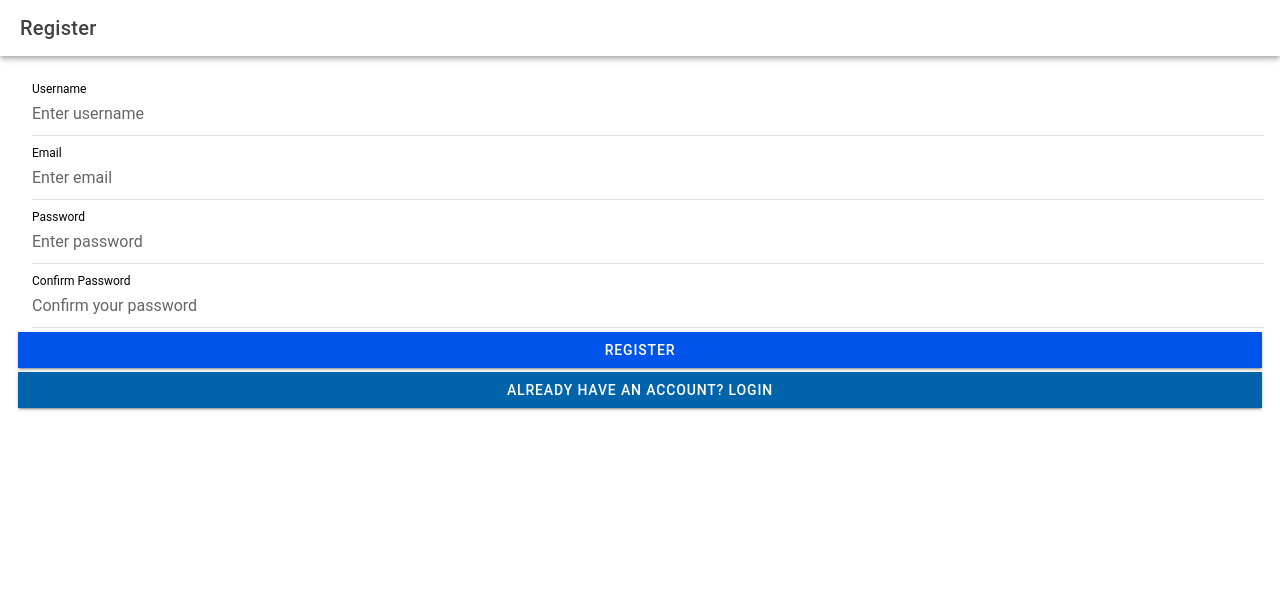
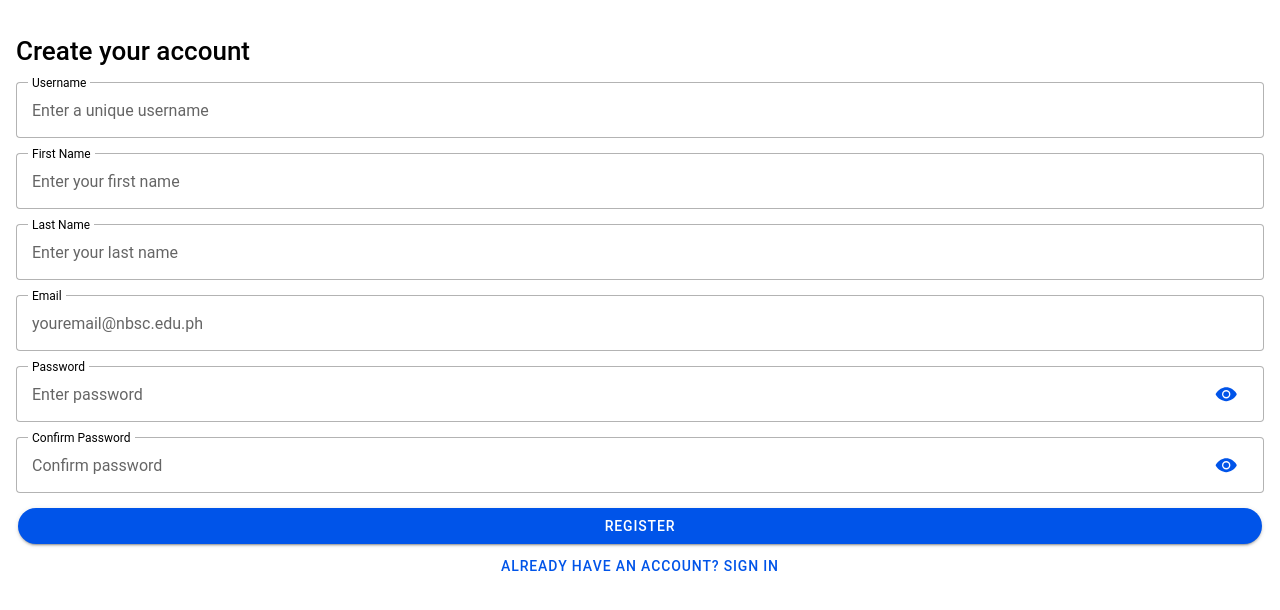
Before and after one commit to GayanganJanice/it35-lab, a React (Vite) app: page /it35-lab/register in a window 1280 px wide. Shown: the top 610 px of the page. Built offline with nearby package versions, Linux system fonts and the light colour scheme; no server answers.

Commit message:
changes files for auth

```diff
--- a/src/pages/Register.tsx
+++ b/src/pages/Register.tsx
@@ -1,114 +1,171 @@
+import React, { useState } from 'react';
 import {
     IonButton,
     IonContent,
-    IonHeader,
     IonInput,
-    IonItem,
-    IonLabel,
+    IonInputPasswordToggle,
     IonPage,
     IonTitle,
-    IonToolbar,
-    useIonRouter,
-    IonToast, // Import IonToast
-  } from "@ionic/react";
-  import { useState } from "react";
+    IonModal,
+    IonText,
+    IonCard,
+    IonCardContent,
+    IonCardHeader,
+    IonCardSubtitle,
+    IonCardTitle,
+    IonAlert,
+} from '@ionic/react';
+import { supabase } from '../utils/supabaseClient';
+import bcrypt from 'bcryptjs';
+
+// Reusable Alert Component
+const AlertBox: React.FC<{ message: string; isOpen: boolean; onClose: () => void }> = ({ message, isOpen, onClose }) => {
+  return (
+    <IonAlert
+      isOpen={isOpen}
+      onDidDismiss={onClose}
+      header="Notification"
+      message={message}
+      buttons={['OK']}
+    />
+  );
+};
 
 const Register: React.FC = () => {
-    const navigation = useIonRouter();
-    const [username, setUsername] = useState("");
-    const [email, setEmail] = useState("");
-    const [password, setPassword] = useState("");
-    const [confirmPassword, setConfirmPassword] = useState("");
-    const [showToast, setShowToast] = useState(false); // State to control the toast visibility
+    const [username, setUsername] = useState('');
+    const [firstName, setFirstName] = useState('');
+    const [lastName, setLastName] = useState('');
+    const [email, setEmail] = useState('');
+    const [password, setPassword] = useState('');
+    const [confirmPassword, setConfirmPassword] = useState('');
+    const [showVerificationModal, setShowVerificationModal] = useState(false);
+    const [showSuccessModal, setShowSuccessModal] = useState(false);
+    const [alertMessage, setAlertMessage] = useState('');
+    const [showAlert, setShowAlert] = useState(false);
 
-    const doRegister = () => {
-      // Basic validation for password match
-      if (password !== confirmPassword) {
-        alert("Passwords do not match");
+    const handleOpenVerificationModal = () => {
+        if (!email.endsWith("@nbsc.edu.ph")) {
+            setAlertMessage("Only @nbsc.edu.ph emails are allowed to register.");
+            setShowAlert(true);
             return;
         }
 
-      // Show the toast after successful registration
-      setShowToast(true);
+        if (password !== confirmPassword) {
+            setAlertMessage("Passwords do not match.");
+            setShowAlert(true);
+            return;
+        }
 
-      // Log the user information (you can replace this with actual registration logic)
-      console.log("Register button clicked");
-      console.log("Username:", username);
-      console.log("Email:", email);
-      console.log("Password:", password);
-
-      // After successful registration, navigate to the login page (or home page)
-      setTimeout(() => {
-        navigation.push("/login", "forward", "replace"); // Navigate to login page
-      }, 2000); // 2-second delay to show the toast
+        setShowVerificationModal(true);
     };
 
-    const navigateToLogin = () => {
-      navigation.push("/login"); // Navigate back to Login page
+    const doRegister = async () => {
+        setShowVerificationModal(false);
+
+        try {
+            // Sign up in Supabase authentication
+            const { data, error } = await supabase.auth.signUp({ email, password });
+
+            if (error) {
+                throw new Error("Account creation failed: " + error.message);
+            }
+
+            // Hash password before storing in the database
+            const salt = await bcrypt.genSalt(10);
+            const hashedPassword = await bcrypt.hash(password, salt);
+
+            // Insert user data into 'users' table
+            const { error: insertError } = await supabase.from("users").insert([
+                {
+                    username,
+                    user_email: email,
+                    user_firstname: firstName,
+                    user_lastname: lastName,
+                    user_password: hashedPassword,
+                },
+            ]);
+
+            if (insertError) {
+                throw new Error("Failed to save user data: " + insertError.message);
+            }
+
+            setShowSuccessModal(true);
+        } catch (err) {
+            // Ensure err is treated as an Error instance
+            if (err instanceof Error) {
+                setAlertMessage(err.message);
+            } else {
+                setAlertMessage("An unknown error occurred.");
+            }
+            setShowAlert(true);
+        }
     };
 
     return (
         <IonPage>
-        <IonHeader>
-          <IonToolbar>
-            <IonTitle>Register</IonTitle>
-          </IonToolbar>
-        </IonHeader>
-        <IonContent className="ion-padding">
-          <IonItem>
-            <IonLabel position="stacked">Username</IonLabel>
-            <IonInput
-              value={username}
-              onIonChange={(e) => setUsername(e.detail.value!)}
-              placeholder="Enter username"
-            />
-          </IonItem>
+            <IonContent className='ion-padding'>
+                <h1>Create your account</h1>
 
-          <IonItem>
-            <IonLabel position="stacked">Email</IonLabel>
-            <IonInput
-              value={email}
-              onIonChange={(e) => setEmail(e.detail.value!)}
-              placeholder="Enter email"
-            />
-          </IonItem>
+                <IonInput label="Username" labelPlacement="stacked" fill="outline" type="text" placeholder="Enter a unique username" value={username} onIonChange={e => setUsername(e.detail.value!)} style={{ marginTop: '15px' }} />
+                <IonInput label="First Name" labelPlacement="stacked" fill="outline" type="text" placeholder="Enter your first name" value={firstName} onIonChange={e => setFirstName(e.detail.value!)} style={{ marginTop: '15px' }} />
+                <IonInput label="Last Name" labelPlacement="stacked" fill="outline" type="text" placeholder="Enter your last name" value={lastName} onIonChange={e => setLastName(e.detail.value!)} style={{ marginTop: '15px' }} />
+                <IonInput label="Email" labelPlacement="stacked" fill="outline" type="email" placeholder="youremail@nbsc.edu.ph" value={email} onIonChange={e => setEmail(e.detail.value!)} style={{ marginTop: '15px' }} />
+                <IonInput label="Password" labelPlacement="stacked" fill="outline" type="password" placeholder="Enter password" value={password} onIonChange={e => setPassword(e.detail.value!)} style={{ marginTop: '15px' }} >
+                    <IonInputPasswordToggle slot="end" />
+                </IonInput>
+                <IonInput label="Confirm Password" labelPlacement="stacked" fill="outline" type="password" placeholder="Confirm password" value={confirmPassword} onIonChange={e => setConfirmPassword(e.detail.value!)} style={{ marginTop: '15px' }} >
+                    <IonInputPasswordToggle slot="end" />
+                </IonInput>
 
-          <IonItem>
-            <IonLabel position="stacked">Password</IonLabel>
-            <IonInput
-              type="password"
-              value={password}
-              onIonChange={(e) => setPassword(e.detail.value!)}
-              placeholder="Enter password"
-            />
-          </IonItem>
-
-          <IonItem>
-            <IonLabel position="stacked">Confirm Password</IonLabel>
-            <IonInput
-              type="password"
-              value={confirmPassword}
-              onIonChange={(e) => setConfirmPassword(e.detail.value!)}
-              placeholder="Confirm your password"
-            />
-          </IonItem>
-
-          <IonButton onClick={doRegister} expand="full">
+                <IonButton onClick={handleOpenVerificationModal} expand="full" shape='round' style={{ marginTop: '15px' }}>
                     Register
                 </IonButton>
+                <IonButton routerLink="/it35-lab" expand="full" fill="clear" shape='round'>
+                    Already have an account? Sign in
+                </IonButton>
 
-          {/* IonToast component to show the success message */}
-          <IonToast
-            isOpen={showToast}
-            message="Account Created Successfully!"
-            duration={2000} // Show for 2 seconds
-            onDidDismiss={() => setShowToast(false)} // Hide toast after it is dismissed
-          />
+                {/* Verification Modal */}
+                <IonModal isOpen={showVerificationModal} onDidDismiss={() => setShowVerificationModal(false)}>
+                    <IonContent className="ion-padding">
+                        <IonCard className="ion-padding" style={{ marginTop: '25%' }}>
+                            <IonCardHeader>
+                                <IonCardTitle>User Registration Details</IonCardTitle>
+                                <hr />
+                                <IonCardSubtitle>Username</IonCardSubtitle>
+                                <IonCardTitle>{username}</IonCardTitle>
 
-          {/* Button to navigate to Login page */}
-          <IonButton onClick={navigateToLogin} expand="full" color="secondary">
-            Already have an account? Login
+                                <IonCardSubtitle>Email</IonCardSubtitle>
+                                <IonCardTitle>{email}</IonCardTitle>
+
+                                <IonCardSubtitle>Name</IonCardSubtitle>
+                                <IonCardTitle>{firstName} {lastName}</IonCardTitle>
+                            </IonCardHeader>
+                            <IonCardContent></IonCardContent>
+                            <div style={{ display: 'flex', justifyContent: 'flex-end', marginRight: '5px' }}>
+                                <IonButton fill="clear" onClick={() => setShowVerificationModal(false)}>Cancel</IonButton>
+                                <IonButton color="primary" onClick={doRegister}>Confirm</IonButton>
+                            </div>
+                        </IonCard>
+                    </IonContent>
+                </IonModal>
+
+                {/* Success Modal */}
+                <IonModal isOpen={showSuccessModal} onDidDismiss={() => setShowSuccessModal(false)}>
+                    <IonContent className="ion-padding" style={{ display: 'flex', flexDirection: 'column', justifyContent: 'center', alignItems: 'center', height: '100vh', textAlign: 'center', marginTop: '35%' }}>
+                        <IonTitle style={{ marginTop: '35%' }}>Registration Successful 🎉</IonTitle>
+                        <IonText>
+                            <p>Your account has been created successfully.</p>
+                            <p>Please check your email address.</p>
+                        </IonText>
+                        <IonButton routerLink="/it35-lab" routerDirection="back" color="primary">
+                            Go to Login
                         </IonButton>
+                    </IonContent>
+                </IonModal>
+
+                {/* Reusable AlertBox Component */}
+                <AlertBox message={alertMessage} isOpen={showAlert} onClose={() => setShowAlert(false)} />
+
             </IonContent>
         </IonPage>
     );
```
Also changed, not shown: src/pages/Login.tsx (+36 -27 lines), src/pages/Menu.tsx (+49 -4 lines), 1 other file (tests, documents, lock files or other folders). Lines whose indentation alone changed are shown as unchanged.
